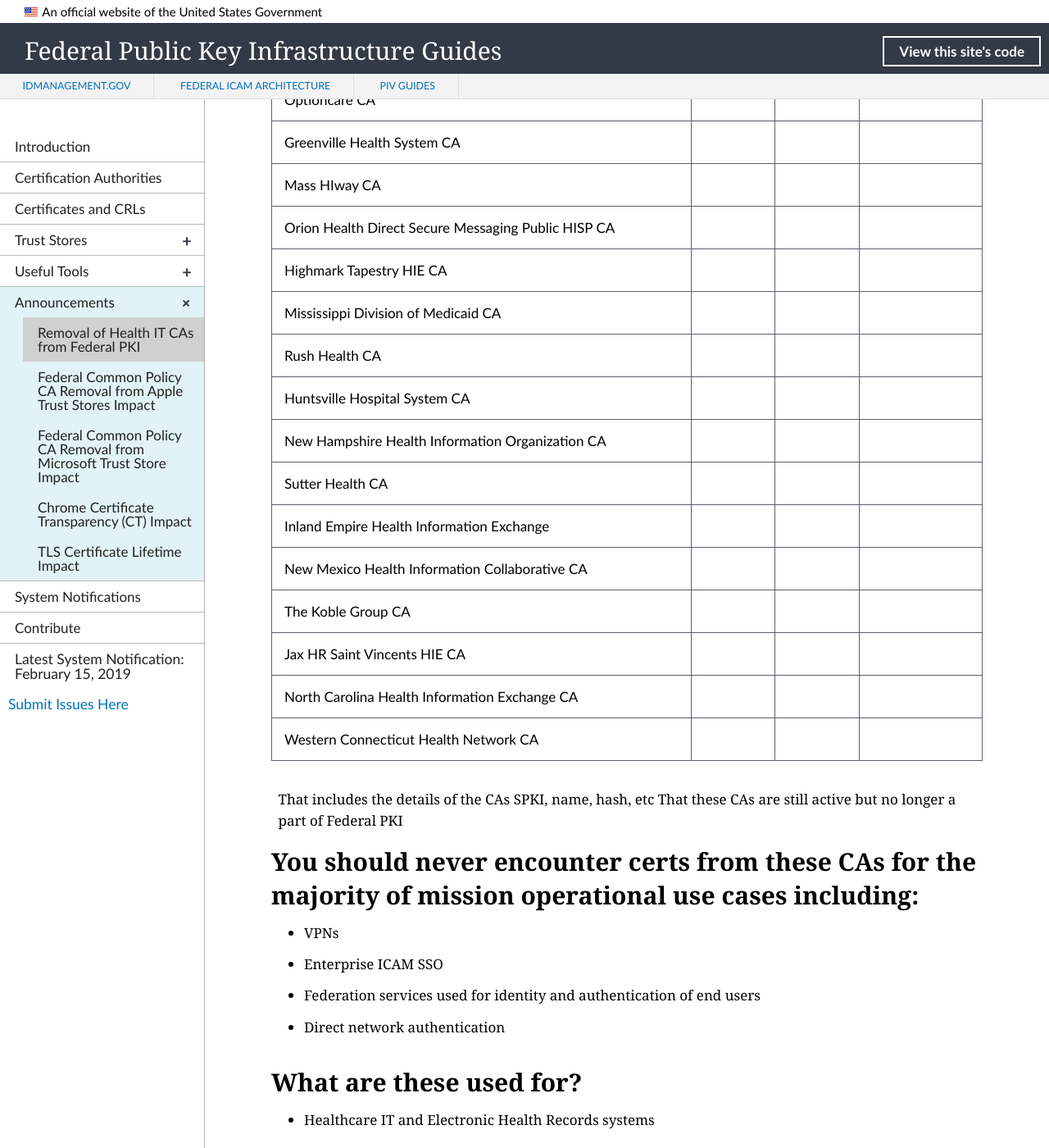
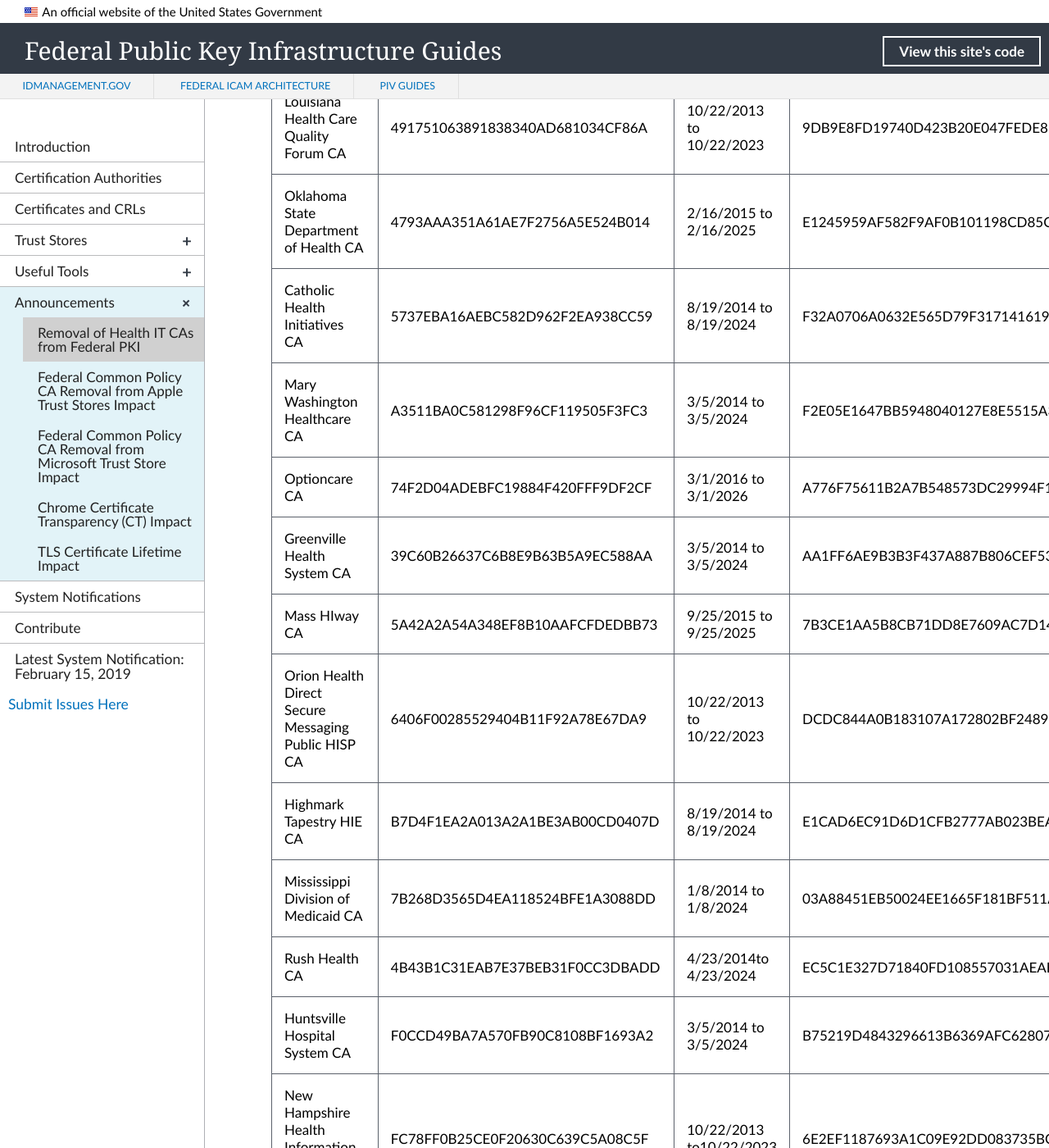
Before and after one commit to GSA/fpki-guides, a Jekyll site: the page built from _announcements/01_health_it_removal.md, in a window 1280 px wide and 1400 px high, scrolled down 4205 px. Shown: the whole window at 82% size. Built offline with Jekyll 4.4.1, drawn with Linux system fonts in a browser that asks for light colours; nearby versions of some CDN libraries; library files that are not in the unit come from our copies; some of the changed text lies outside the part shown.

Commit message:
Update 01_health_it_removal.md

```diff
--- a/_announcements/01_health_it_removal.md
+++ b/_announcements/01_health_it_removal.md
@@ -51,34 +51,32 @@
 
 | Common Name | Serial # | Validity | Hash (SHA1) |
 |-------------|----------|----------|-------------|
-| Alaska eHealth Network CA |  |  |  |
-| KeystoneHIE KeyHIE CA |  |  |  |
-| North Dakota Information Technology Department CA |  |  |  |
-| Cal INDEX CA |  |  |  |
-| Louisiana Health Care Quality Forum CA |  |  |  |
-| Oklahoma State Department of Health CA |  |  |  |
-| Catholic Health Initiatives CA |  |  |  |
-| Mary Washington Healthcare CA |  |  |  |
-| Optioncare CA |  |  |  |
-| Greenville Health System CA |  |  |  |
-| Mass HIway CA |  |  |  |
-| Orion Health Direct Secure Messaging Public HISP CA |  |  |  |
-| Highmark Tapestry HIE CA |  |  |  |
-| Mississippi Division of Medicaid CA |  |  |  |
-| Rush Health CA |  |  |  |
-| Huntsville Hospital System CA |  |  |  |
-| New Hampshire Health Information Organization CA |  |  |  |
-| Sutter Health CA |  |  |  |
-| Inland Empire Health Information Exchange |  |  |  |
-| New Mexico Health Information Collaborative CA |  |  |  |
-| The Koble Group CA |  |  |  |
-| Jax HR Saint Vincents HIE CA |  |  |  |
-| North Carolina Health Information Exchange CA |  |  |  |
-| Western Connecticut Health Network CA |  |  |  |
+| Alaska eHealth Network CA | 7A42C0E8D2725E05DF2A012B520D378  | 10/22/2013 to 10/22/2023  | 41C64D922958E527051246C6D26FB0A1C392A6EB |
+| KeystoneHIE KeyHIE CA | 2A537BC58D09EB0714B9004340C9504  | 8/19/2014 to 8/19/2024 | 62247623C912B6286AC3EFB0EA2E649720EAB7DE |
+| North Dakota Information Technology Department CA | 4357DD28DE9370678C5094E9940E821  | 1/10/2014 to 1/1/2024 | A295DF1D857F219D96A9EAAA8CB4DE725B634D63 |
+| Cal INDEX CA | 4E99C3BEA35EBC9C93115BB5873F769 | 7/12/2016 to 7/12/2026 | C7E2D4CEC6F65653956E4116D896691A18A13FCB |
+| Louisiana Health Care Quality Forum CA | 491751063891838340AD681034CF86A  | 10/22/2013 to 10/22/2023 | 9DB9E8FD19740D423B20E047FEDE8FCA03D6D599 |
+| Oklahoma State Department of Health CA | 4793AAA351A61AE7F2756A5E524B014  | 2/16/2015 to 2/16/2025 | E1245959AF582F9AF0B101198CD85C97970765F9 |
+| Catholic Health Initiatives CA | 5737EBA16AEBC582D962F2EA938CC59  | 8/19/2014 to 8/19/2024 | F32A0706A0632E565D79F317141619FF2D314562 |
+| Mary Washington Healthcare CA | A3511BA0C581298F96CF119505F3FC3  | 3/5/2014 to 3/5/2024 | F2E05E1647BB5948040127E8E5515A38B24D0434 |
+| Optioncare CA | 74F2D04ADEBFC19884F420FFF9DF2CF  | 3/1/2016 to 3/1/2026 | A776F75611B2A7B548573DC29994F142DD363882 |
+| Greenville Health System CA | 39C60B26637C6B8E9B63B5A9EC588AA  | 3/5/2014 to 3/5/2024 | AA1FF6AE9B3B3F437A887B806CEF53689FD70CBD  |
+| Mass HIway CA | 5A42A2A54A348EF8B10AAFCFDEDBB73  | 9/25/2015 to 9/25/2025 | 7B3CE1AA5B8CB71DD8E7609AC7D144760C93CF84 |
+| Orion Health Direct Secure Messaging Public HISP CA | 6406F00285529404B11F92A78E67DA9  | 10/22/2013 to 10/22/2023 | DCDC844A0B183107A172802BF2489173A914B0C9 |
+| Highmark Tapestry HIE CA | B7D4F1EA2A013A2A1BE3AB00CD0407D  | 8/19/2014 to 8/19/2024 | E1CAD6EC91D6D1CFB2777AB023BEA496C2E2EDBE |
+| Mississippi Division of Medicaid CA | 7B268D3565D4EA118524BFE1A3088DD  | 1/8/2014 to 1/8/2024 | 03A88451EB50024EE1665F181BF511A623C724F3 |
+| Rush Health CA | 4B43B1C31EAB7E37BEB31F0CC3DBADD | 4/23/2014to 4/23/2024 | EC5C1E327D71840FD108557031AEAB63E762A207 |
+| Huntsville Hospital System CA | F0CCD49BA7A570FB90C8108BF1693A2 | 3/5/2014	to 3/5/2024 | B75219D4843296613B6369AFC628078CBC69DCFA |
+| New Hampshire Health Information Organization CA | FC78FF0B25CE0F20630C639C5A08C5F | 10/22/2013 to10/22/2023 | 6E2EF1187693A1C09E92DD083735BC7F39B3551E |
+| Sutter Health CA | C59E5800EE065EA52B5581A65775CC6 | 10/21/2014 to 10/21/2024 | 6887CAE99ECD54FEC484A90294C45973FBC12A08 |
+| Inland Empire Health Information Exchange | F6D2AE4D2580E0CA9EB1D4E1EAD131D | 1/8/2014	to 1/8/2024 | C68C49E448435DC6BD352A0CD05B157CD1D1E29C |
+| New Mexico Health Information Collaborative CA | 57E0CDCDDB211396AB5242B1839CC0E | 9/26/2014	to 9/26/2024 | 71440E4192C9C5F916D1BAC809C09E52C77A9661 |
+| The Koble Group CA | 1BC6B791447CDA90A8A14E8204957FD | 6/21/2016 to 6/21/2026 | 4D540D6E7BC3867D81178F98C5F21991247C2FBB |
+| Jax HR Saint Vincents HIE CA | C03AE8086FBACDDDD35ADF818F0979C | 2/16/2015 to 2/16/2025 | EFABA80CF00268CE78B5F21C11CF3494FED2751C |
+| North Carolina Health Information Exchange CA | 66B4604152D707EE44DD584B4EE81C4 | 3/5/2014	to 3/5/2024 | FF1414C895D1BC1EDC866BA333D2942B46EDCBCC |
+| Western Connecticut Health Network CA | 7295D1F92953D6776E2146E93A58957 | 3/5/2014 to 3/5/2024 | 948D1DAF1D124ACE83F6826192036EDC35C4D005 |
 
-That includes the details of the CAs
-SPKI, name, hash, etc
-That these CAs are still active but no longer a part of Federal PKI
+These CAs are still active but no longer a part of Federal PKI
 
 ## You should never encounter certs from these CAs for the majority of mission operational use cases including:
 - VPNs
```
